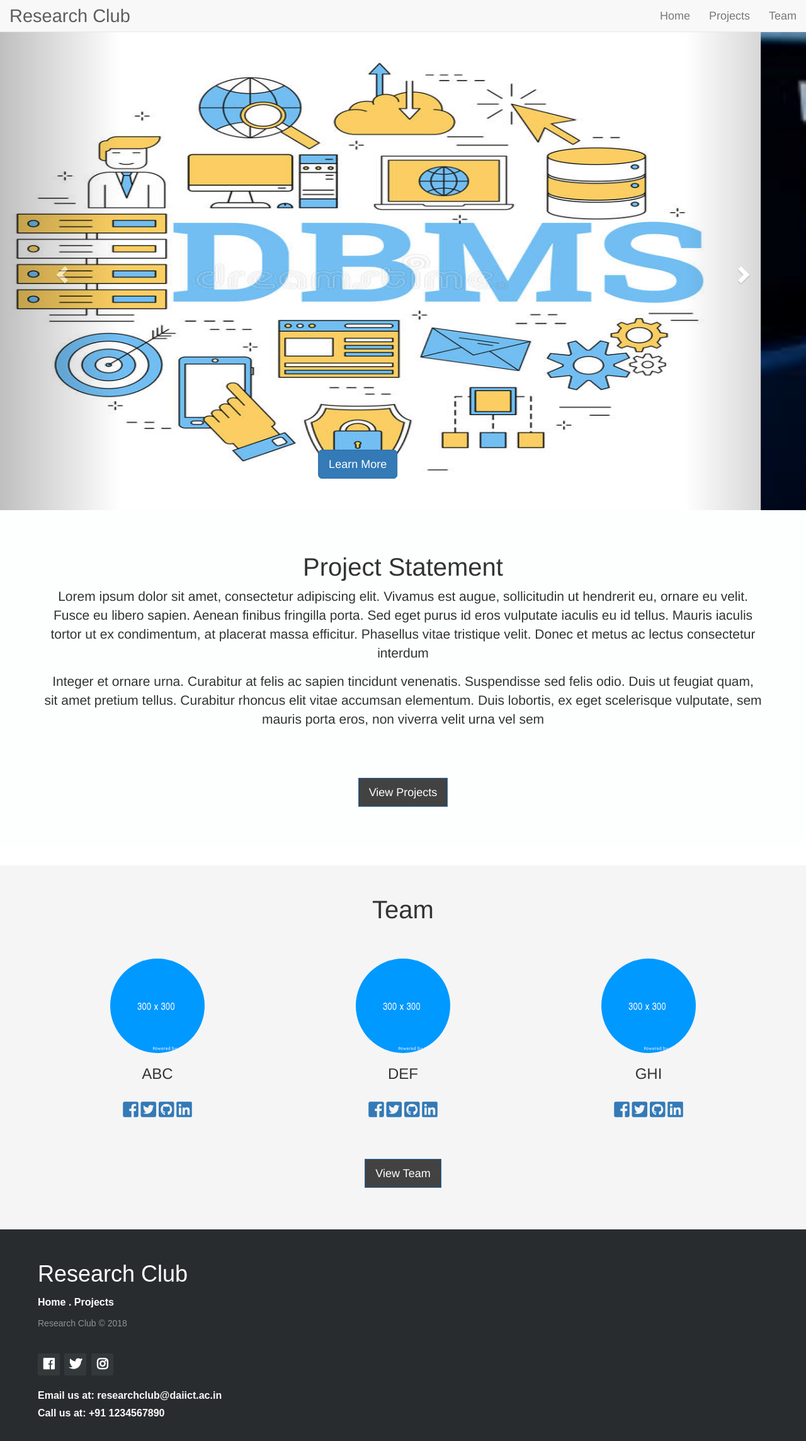
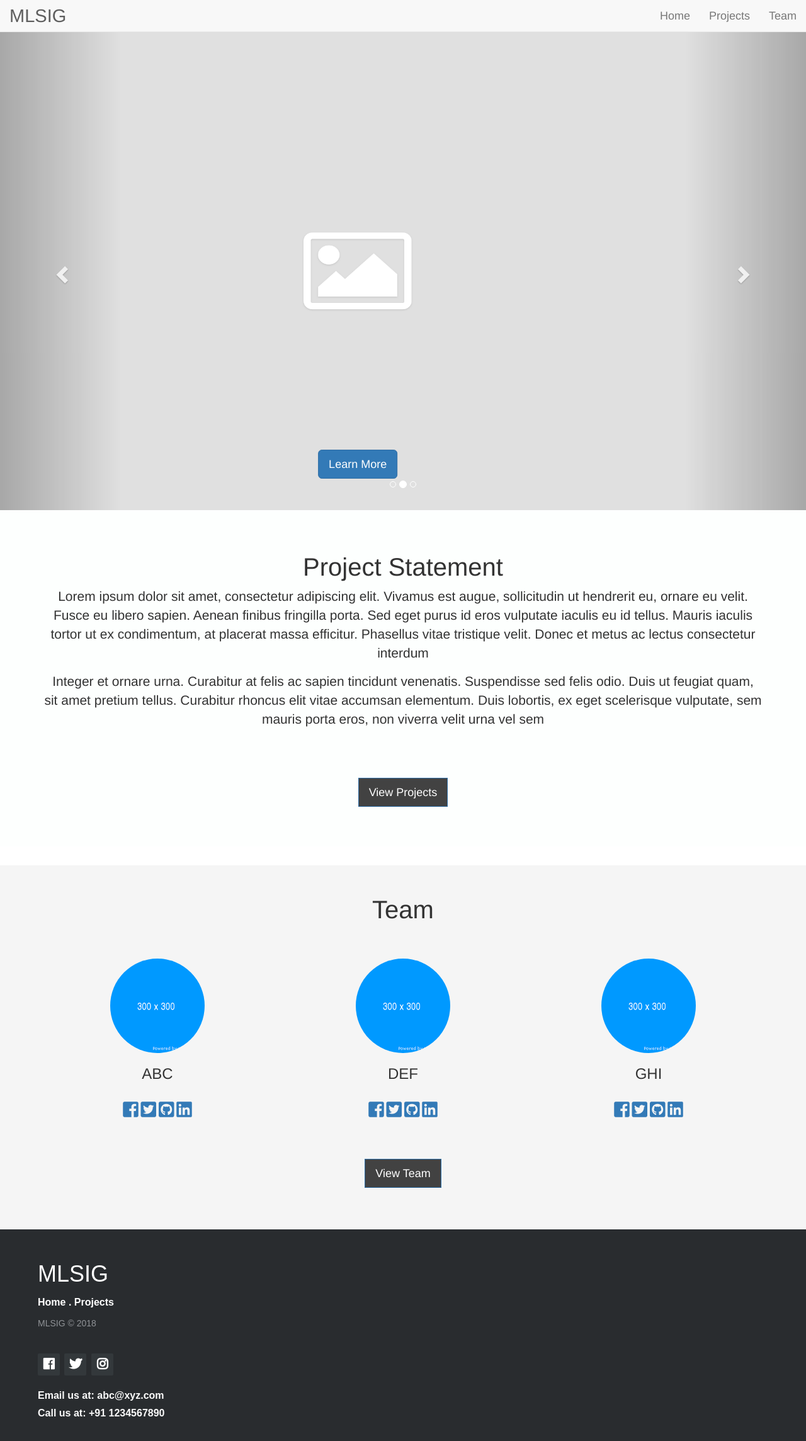
Before and after one commit to Kartikeya99/mlsig, a plain HTML site: page index.html in a window 1280 px wide. Shown: the whole page at 63% size. Drawn offline with nearby package versions, Linux system fonts and the light colour scheme.

Commit message:
Made changes in names

```diff
--- a/index.html
+++ b/index.html
@@ -5,7 +5,7 @@
 		<meta http-equiv="X-UA-Compatible" content="IE=edge">
 		<meta name="viewport" content="width=device-width, initial-scale=1">
 		<!-- The above 3 meta tags *must* come first in the head; any other head content must come *after* these tags -->
-		<title>Research Club|Daiict</title>
+		<title>MLSIG | Daiict</title>
 
 		<!-- Bootstrap -->
 		<link rel="stylesheet" href="https://maxcdn.bootstrapcdn.com/bootstrap/3.3.7/css/bootstrap.min.css" integrity="sha384-BVYiiSIFeK1dGmJRAkycuHAHRg32OmUcww7on3RYdg4Va+PmSTsz/K68vbdEjh4u" crossorigin="anonymous">
@@ -33,7 +33,7 @@
 						<span class="icon-bar"></span>
 						<span class="icon-bar"></span>
 					</button>
-					<a class="navbar-brand" href="index.html">Research Club</a>
+					<a class="navbar-brand" href="index.html">MLSIG</a>
 				</div>
 
 				<!-- Collect the nav links, forms, and other content for toggling -->
@@ -58,19 +58,19 @@
 			<!-- Wrapper for slides -->
 			<div class="carousel-inner" role="listbox">
 				<div class="item active">
-					<img src="images/dbms.jpg" class="carouselImages" alt="project1">
+					<img src="images/placeholder.png" class="carouselImages" alt="project1">
 					<div class="carousel-caption">
 						<button type="button" class="btn btn-primary btn-lg carouselButton">Learn More</button><br />
 					</div>
 				</div>
 				<div class="item">
-					<img src="images/networking.jpg" class="carouselImages" alt="project1">
+					<img src="images/placeholder.png" class="carouselImages" alt="project1">
 					<div class="carousel-caption">
 						<button type="button" class="btn btn-primary btn-lg carouselButton">Learn More</button><br />
 					</div>
 				</div>
 				<div class="item">
-					<img src="images/machineLearing.png" class="carouselImages" alt="project1">
+					<img src="images/placeholder.png" class="carouselImages" alt="project1">
 					<div class="carousel-caption">
 						<button type="button" class="btn btn-primary btn-lg carouselButton">Learn More</button><br />
 					</div>
@@ -158,13 +158,13 @@
 
 		<footer class="footer-distributed">
 			<div class="footer-left">
-				<h3>Research Club</h3>
+				<h3>MLSIG</h3>
 				<p class="footer-links">
 					<a href="index.html">Home</a>
 					.
 					<a href="projects.html">Projects</a>
 				</p>
-				<p class="footer-company-name">Research Club &copy; 2018</p>
+				<p class="footer-company-name">MLSIG &copy; 2018</p>
 				<div class="footer-icons">
 					<a href="#"><i class="fab fa-facebook"></i></a>
 					<a href="#"><i class="fab fa-twitter"></i></a>
@@ -172,7 +172,7 @@
 				</div>
 				<br />
 				<div id="contactInfo">
-					<p>Email us at: researchclub@daiict.ac.in</p>
+					<p>Email us at: abc@xyz.com</p>
 					<p>Call us at: +91 1234567890</p>
 				</div>
 			</div>
```
Also changed, not shown: projects.html (+5 -5 lines), team.html (+4 -4 lines), images/dbms.jpg (deleted), images/networking.jpg (deleted), 1 other file.
